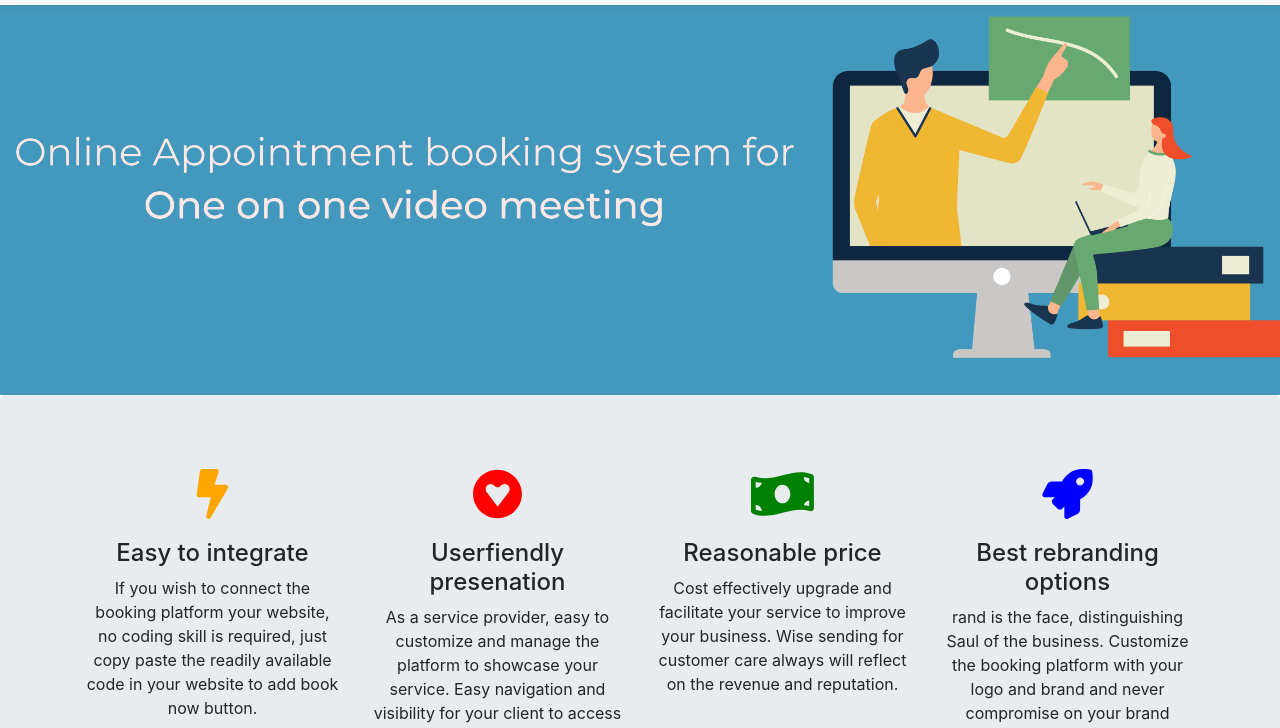
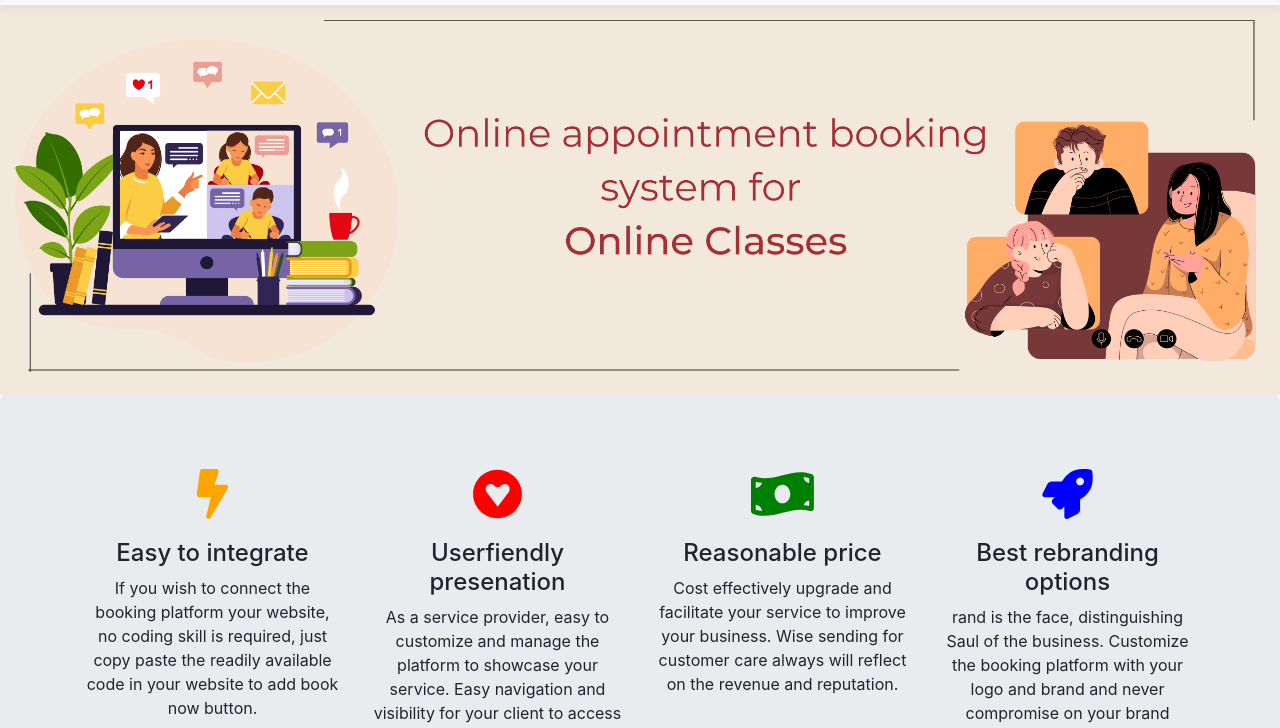
Before and after one commit to ksrajath7/vivi-resources, a plain HTML site: page index.html in a window 1280 px wide. Shown: the part 71-799 px from the top of the page. Drawn offline with nearby package versions, Linux system fonts and the light colour scheme.

Commit message:
initial commit

```diff
--- a/index.html
+++ b/index.html
@@ -6,8 +6,6 @@
     <meta http-equiv="X-UA-Compatible" content="IE=edge">
     <meta name="viewport" content="width=device-width, initial-scale=1.0">
     <link rel="stylesheet" href="./assets/css/style.css">
-    <!-- <link href="//netdna.bootstrapcdn.com/twitter-bootstrap/2.3.2/css/bootstrap-combined.no-icons.min.css"
-        rel="stylesheet"> -->
     <link href="//netdna.bootstrapcdn.com/font-awesome/3.2.1/css/font-awesome.css" rel="stylesheet">
 
     <link rel="stylesheet" href="https://cdn.jsdelivr.net/npm/bootstrap@4.5.3/dist/css/bootstrap.min.css"
@@ -71,15 +69,10 @@
         </div>
 
     </nav>
-    <img src="assets/img/Creative_Industry/One on one video meeting.png" width="100%" />
+    <img src="assets/img/Creative_Industry/Online Classes.png" width="100%" />
 
     <div class="jumbotron">
         <div class="container text-center">
-
-            <!-- <h1 class="display-4">An online booking platform can keep your client relations well organized, there by a
-                better business.</h1> -->
-            <!-- <p class="lead">This is a simple hero unit, a simple jumbotron-style component for calling extra attention
-                to featured content or information.</p> -->
             <div class="row" style="margin-bottom: 80px; row-gap: 30px;">
                 <div class="col-md-3 col-sm-6">
                     <img src="assets/img/bolt.svg" height="50px" style="margin-bottom: 20px;margin-top: 10px;" />
```
